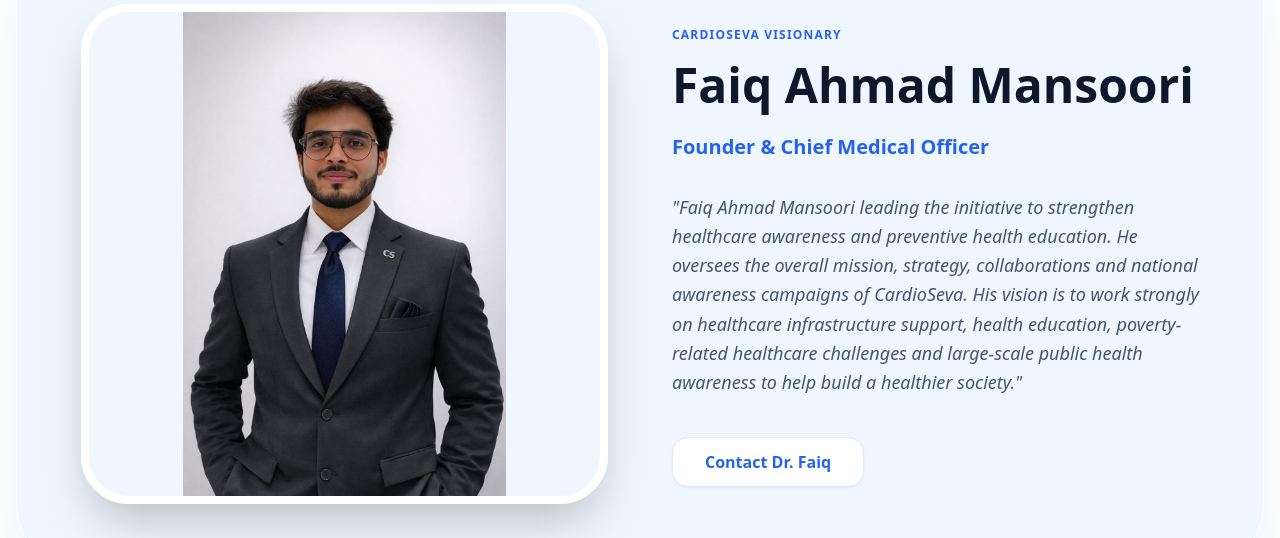
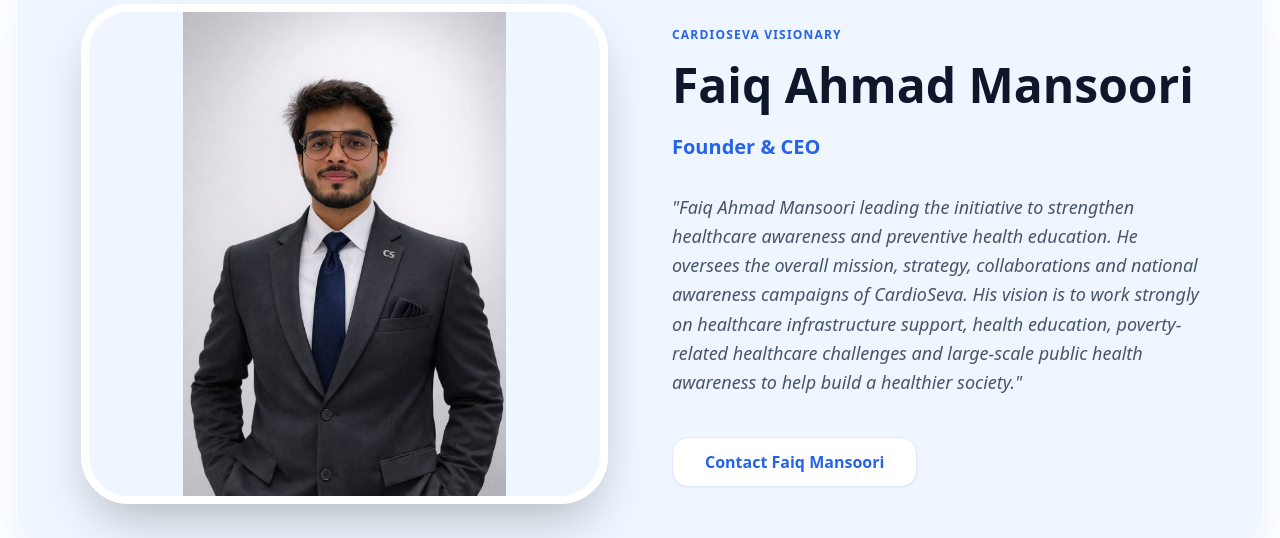
Before and after one commit to cardioseva-a11y/cardioseva, a React (Vite) app: page /cardioteam in a window 1280 px wide. Shown: the part 526-1064 px from the top of the page. Built offline with nearby package versions, Linux system fonts and the light colour scheme; a web font is replaced by a local one.

Commit message:
Update Team.jsx

```diff
--- a/src/pages/Team.jsx
+++ b/src/pages/Team.jsx
@@ -12,7 +12,7 @@
 const Team = () => {
   const leadership = {
     name: "Faiq Ahmad Mansoori",
-    role: "Founder & Chief Medical Officer",
+    role: "Founder & CEO",
     desc: "Faiq Ahmad Mansoori leading the initiative to strengthen healthcare awareness and preventive health education. He oversees the overall mission, strategy, collaborations and national awareness campaigns of CardioSeva. His vision is to work strongly on healthcare infrastructure support, health education, poverty-related healthcare challenges and large-scale public health awareness to help build a healthier society.",
     img: faiq,
   };
@@ -98,7 +98,7 @@
             </p>
             <div className="flex gap-4">
               <button className="bg-white text-blue-600 px-8 py-3 rounded-2xl font-bold border border-blue-100 shadow-sm hover:shadow-md transition">
-                Contact Dr. Faiq
+                Contact Faiq Mansoori
               </button>
             </div>
           </div>
```
